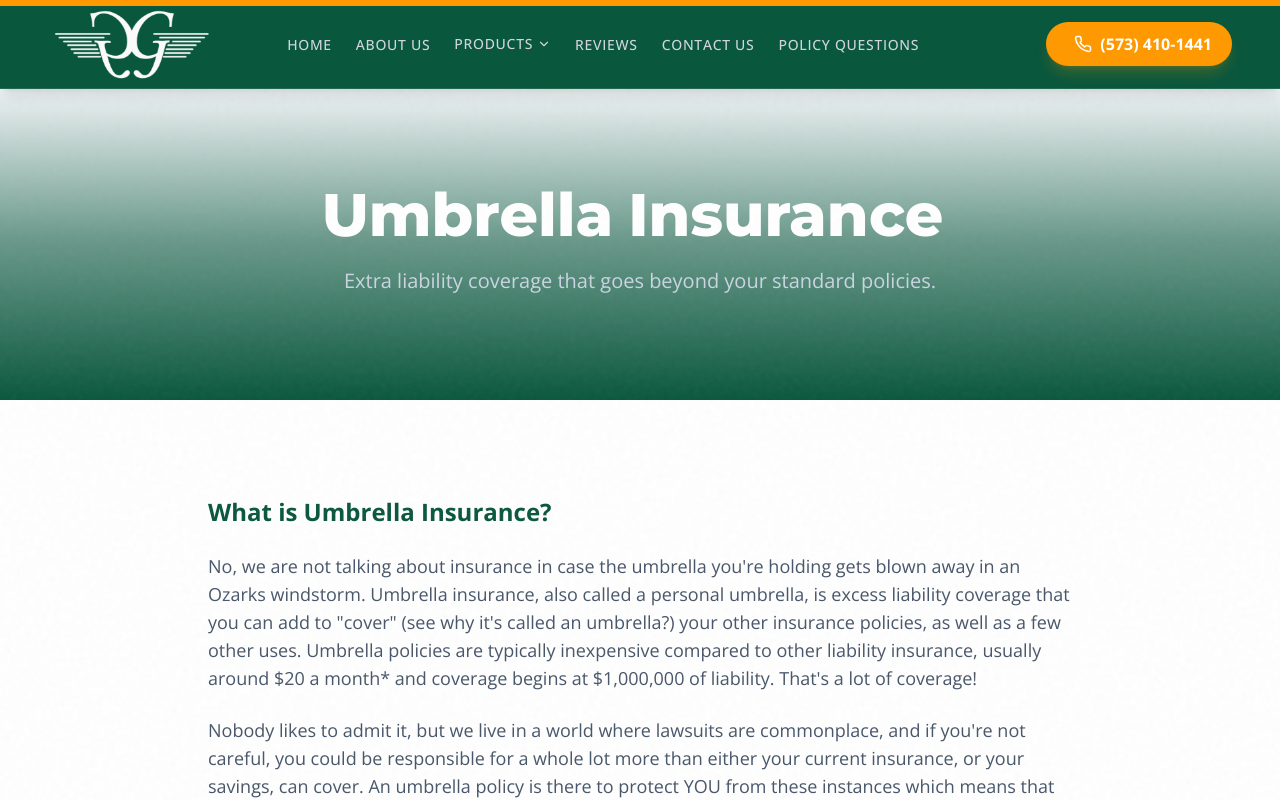
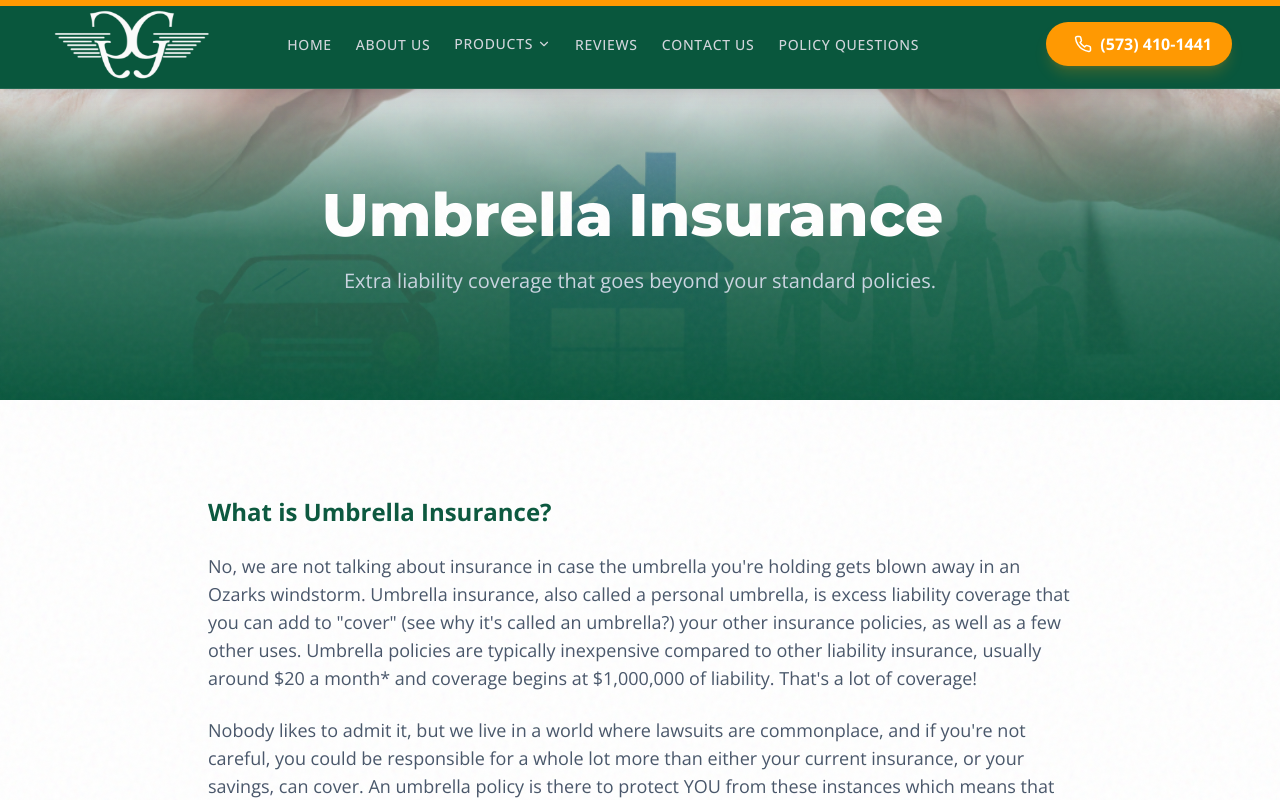
Before and after one commit to Founditmarketing/guardian-insurance-group, a React (Vite) app: page /#/products/umbrella-insurance in a window 1280 px wide. Shown: the top 800 px of the page. Built offline with nearby package versions, Linux system fonts and the light colour scheme.

Commit message:
Update Commercial Auto and Umbrella Insurance images

```diff
--- a/constants.tsx
+++ b/constants.tsx
@@ -105,7 +105,8 @@ export const SERVICES: Service[] = [
     title: 'Umbrella Insurance',
     description: 'Extra liability coverage that goes beyond the limits of your homeowners or auto insurance.',
     icon: Umbrella,
-    category: 'personal'
+    category: 'personal',
+    image: '/umbrella insurance.png'
   },
   {
     id: 'business',
@@ -121,7 +122,7 @@ export const SERVICES: Service[] = [
     description: 'Coverage for your work trucks, delivery vans, and fleet vehicles.',
     icon: Truck,
     category: 'commercial',
-    image: '/commercial auto.png'
+    image: '/commercial auto insurance.png'
   }
 ];
 
--- a/pages/CommercialAutoInsurance.tsx
+++ b/pages/CommercialAutoInsurance.tsx
@@ -15,7 +15,7 @@ const CommercialAutoInsurance: React.FC = () => {
       {/* Hero Section */}
       <Section className="bg-brand-navy relative overflow-hidden text-white min-h-[40vh] flex items-center">
         <div className="absolute inset-0">
-          <img src="/commercial auto.png" alt="Background" className="w-full h-full object-cover" />
+          <img src="/commercial auto insurance.png" alt="Background" className="w-full h-full object-cover" />
         </div>
         <div className="absolute inset-0 bg-gradient-to-t from-brand-navy via-brand-navy/80 to-brand-navy/40"></div>
         <div className="relative z-10 text-center max-w-4xl mx-auto px-4">
--- a/pages/UmbrellaInsurance.tsx
+++ b/pages/UmbrellaInsurance.tsx
@@ -14,7 +14,10 @@ const UmbrellaInsurance: React.FC = () => {
 
       {/* Hero Section */}
       <Section className="bg-brand-navy relative overflow-hidden text-white min-h-[40vh] flex items-center">
-        <div className="absolute inset-0 bg-gradient-to-t from-brand-navy via-brand-navy/60 to-transparent"></div>
+        <div className="absolute inset-0">
+          <img src="/umbrella insurance.png" alt="Background" className="w-full h-full object-cover object-center opacity-60" />
+        </div>
+        <div className="absolute inset-0 bg-gradient-to-t from-brand-navy via-brand-navy/80 to-transparent"></div>
         <div className="relative z-10 text-center max-w-4xl mx-auto px-4">
           <TextReveal className="text-4xl md:text-6xl font-heading font-extrabold justify-center leading-tight mb-4">
             Umbrella Insurance
```
Also changed, not shown: public/commercial auto insurance.png (added), public/umbrella insurance.png (added).
